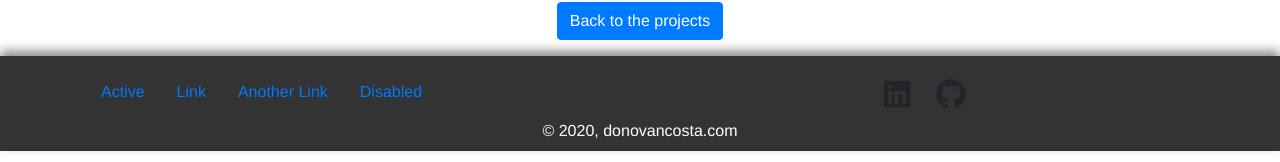
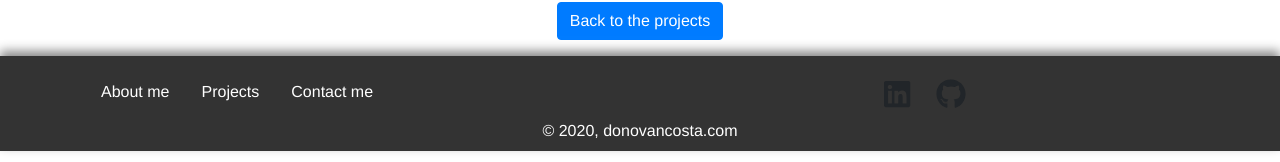
Before and after one commit to DonovanCosta/vue-portfolio-site, a Vue app: page /project/1 in a window 1280 px wide. Shown: the part 312-474 px from the top of the page. Built offline with nearby package versions, Linux system fonts and the light colour scheme; no server answers.

Commit message:
- Fixed footer links

```diff
--- a/src/components/layout/Footer.vue
+++ b/src/components/layout/Footer.vue
@@ -3,11 +3,10 @@
         <b-container>
             <b-row>
                 <b-col cols="6">
-                    <b-nav>
-                        <b-nav-item active>Active</b-nav-item>
-                        <b-nav-item>Link</b-nav-item>
-                        <b-nav-item>Another Link</b-nav-item>
-                        <b-nav-item>Disabled</b-nav-item>
+                    <b-nav class="footer_links">
+                        <b-nav-item :to="{ name:'Home', hash: '#about' }">About me</b-nav-item>
+                        <b-nav-item :to="{ name:'Home', hash: '#Projects' }">Projects</b-nav-item>
+                        <b-nav-item :to="{ name:'Home', hash: '#Contact' }">Contact me</b-nav-item>
                     </b-nav>
                 </b-col>
                 <b-col cols="6">
@@ -59,6 +58,11 @@ footer {
 
 .social-links svg {
     font-size: 30px;
+}
+
+.footer_links .nav-link {
+    color: #fff;
+    text-decoration: none;
 }
 
 /*
```
